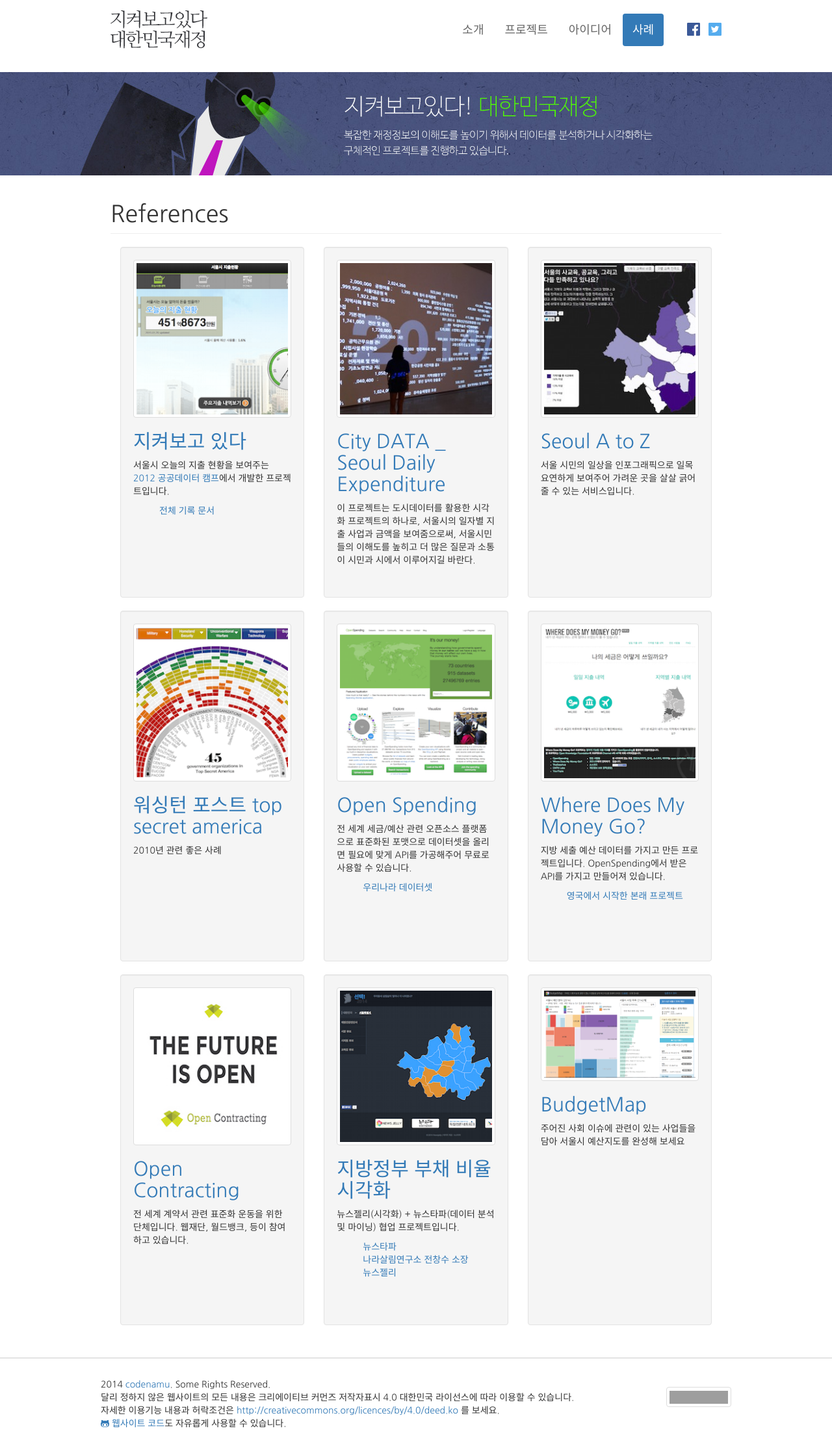
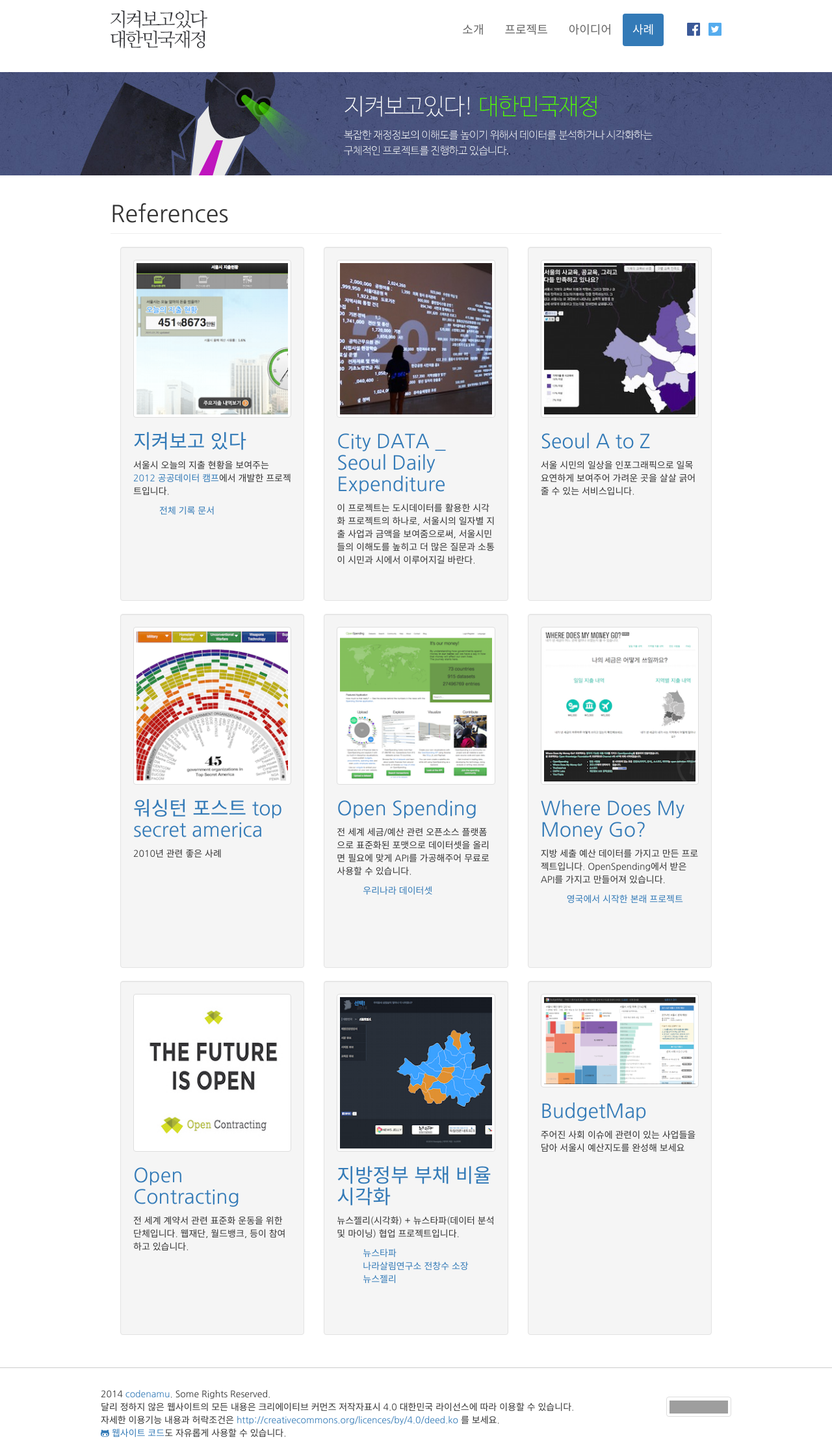
Before and after one commit to codenamu/2015-transparency, a Jekyll site: the page built from references.html, in a window 1280 px wide. Shown: the whole page at 65% size. Built offline with Jekyll 4.4.1, drawn with Linux system fonts in a browser that asks for light colours; nearby versions of some CDN libraries; Markdown is read by kramdown in place of the engine named in the settings; grey boxes are pictures that could not be loaded.

Commit message:
fixed height of .references .well

```diff
--- a/css/main.scss
+++ b/css/main.scss
@@ -184,7 +184,7 @@
 }
 
 .references .well {
-  min-height: 540px;
+  min-height: 545px;
 }
 
 .ideas {
```
